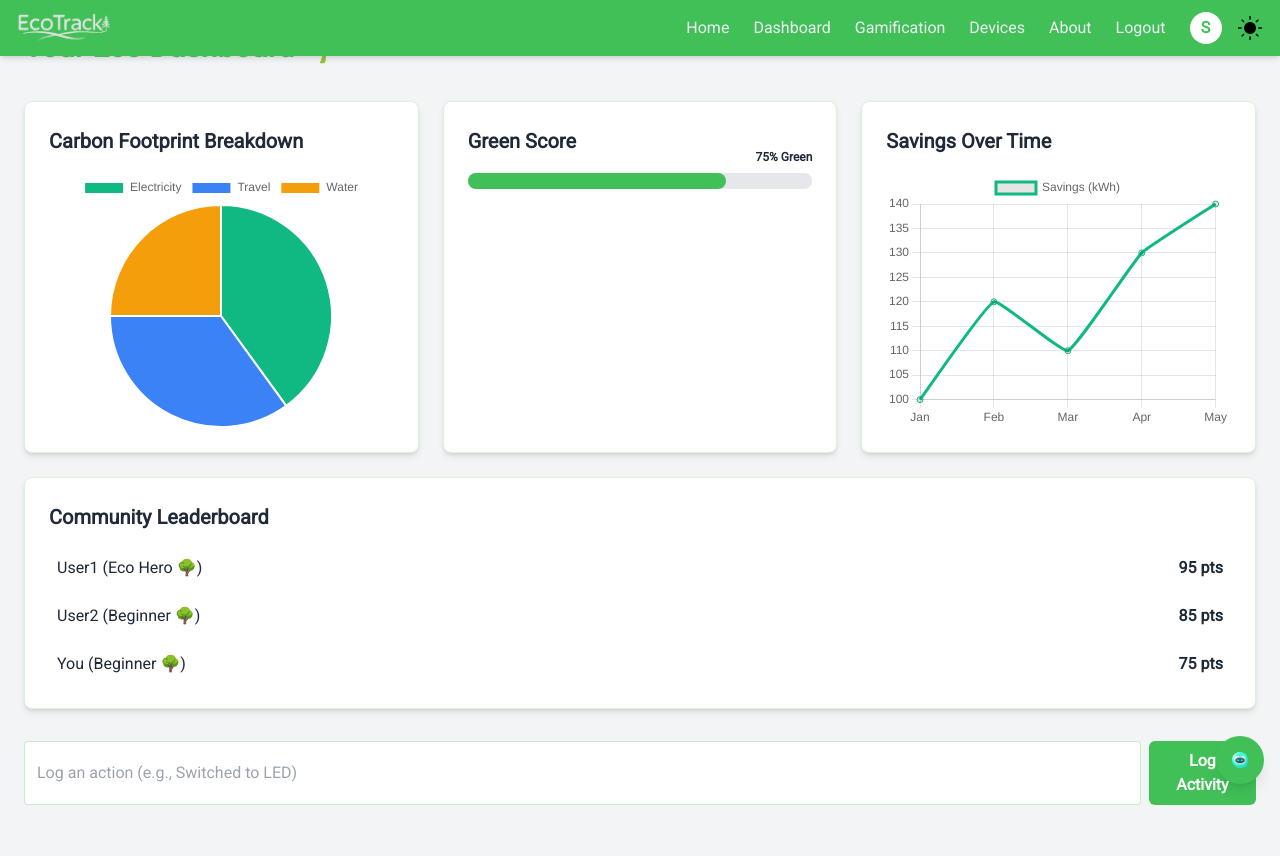
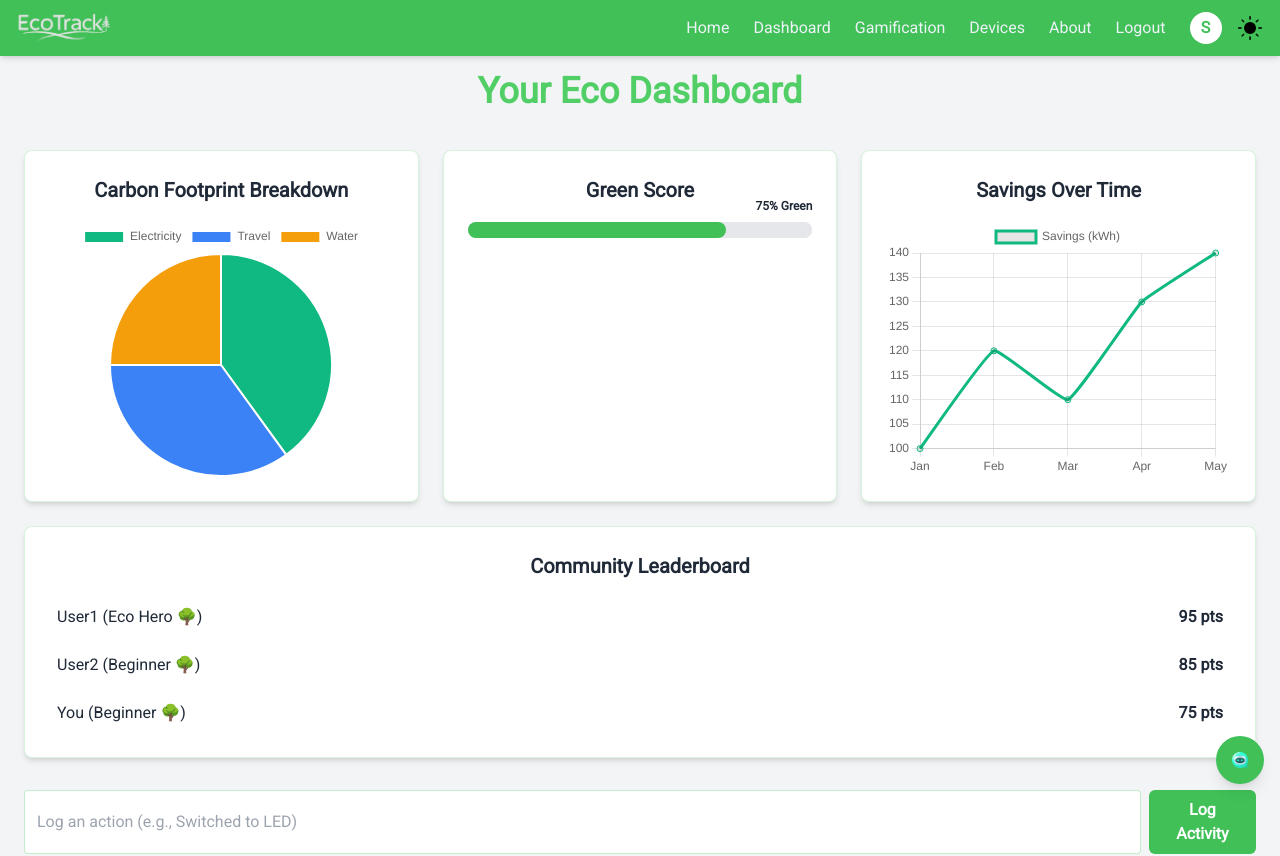
Before and after one commit to jaweria01/Co-Creating-with-GPT-5-Hackathon, a React (Vite) app in the folder frontend/: page /dashboard in a window 1280 px wide. Shown: the top 856 px of the page. Built offline with nearby package versions, Linux system fonts and the light colour scheme; no server answers; sample sign-in values are in the browser's storage.

Commit message:
fix to dashboard heading

```diff
--- a/frontend/src/pages/Dashboard.jsx
+++ b/frontend/src/pages/Dashboard.jsx
@@ -36,9 +36,9 @@ function Dashboard() {
     );
 
   return (
-    <div className="space-y-8 dark:text-gray-300">
-      <h1 className="text-3xl font-bold text-primary-2 dark:text-primary-1">
-        Your Eco Dashboard 🌱
+    <div className="space-y-8 mt-10 text-center dark:text-gray-300">
+      <h1 className="text-4xl font-bold text-primary-2 dark:text-primary-1">
+        Your Eco Dashboard
       </h1>
       <div className="grid grid-cols-1 md:grid-cols-2 lg:grid-cols-3 gap-6">
         <Card title="Carbon Footprint Breakdown" className="dark:bg-gray-800">
```
Also changed, not shown: frontend/src/components/dashboard/ProgressBar.jsx (+0 -19 lines).
